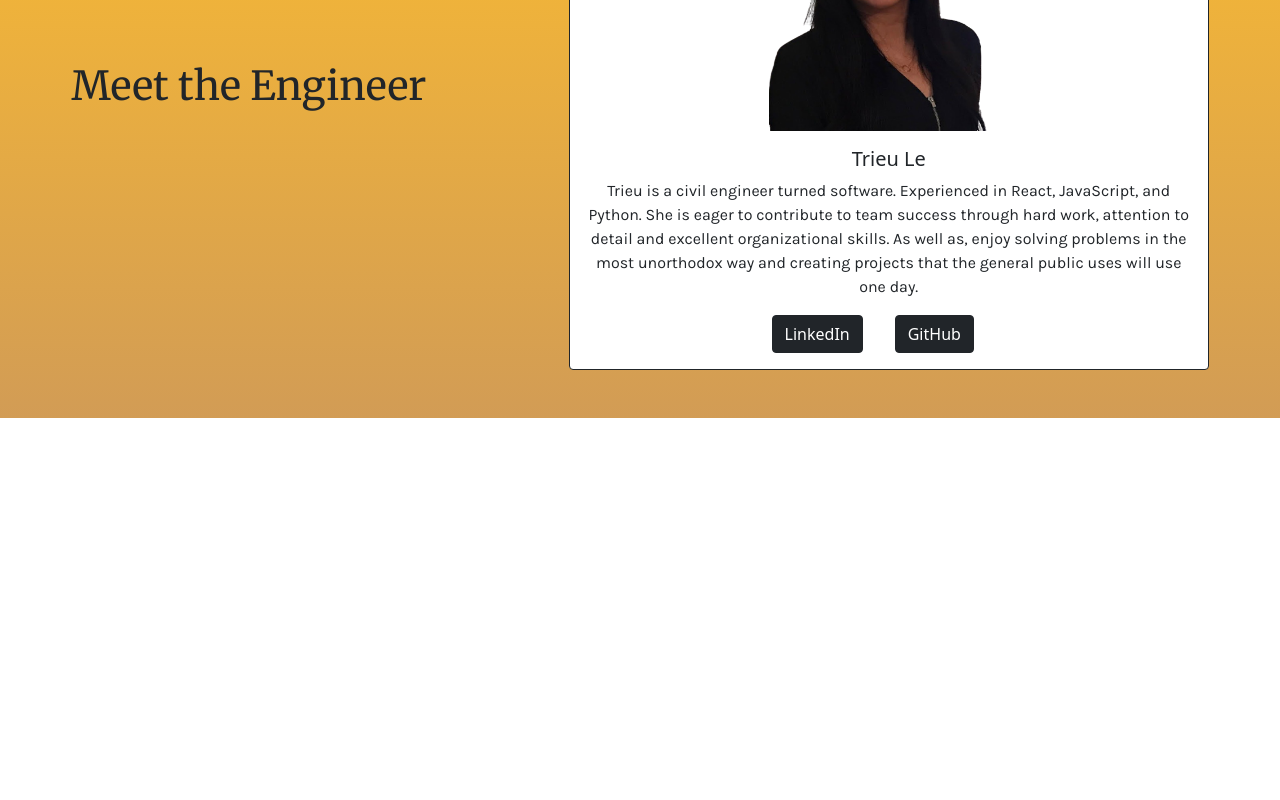
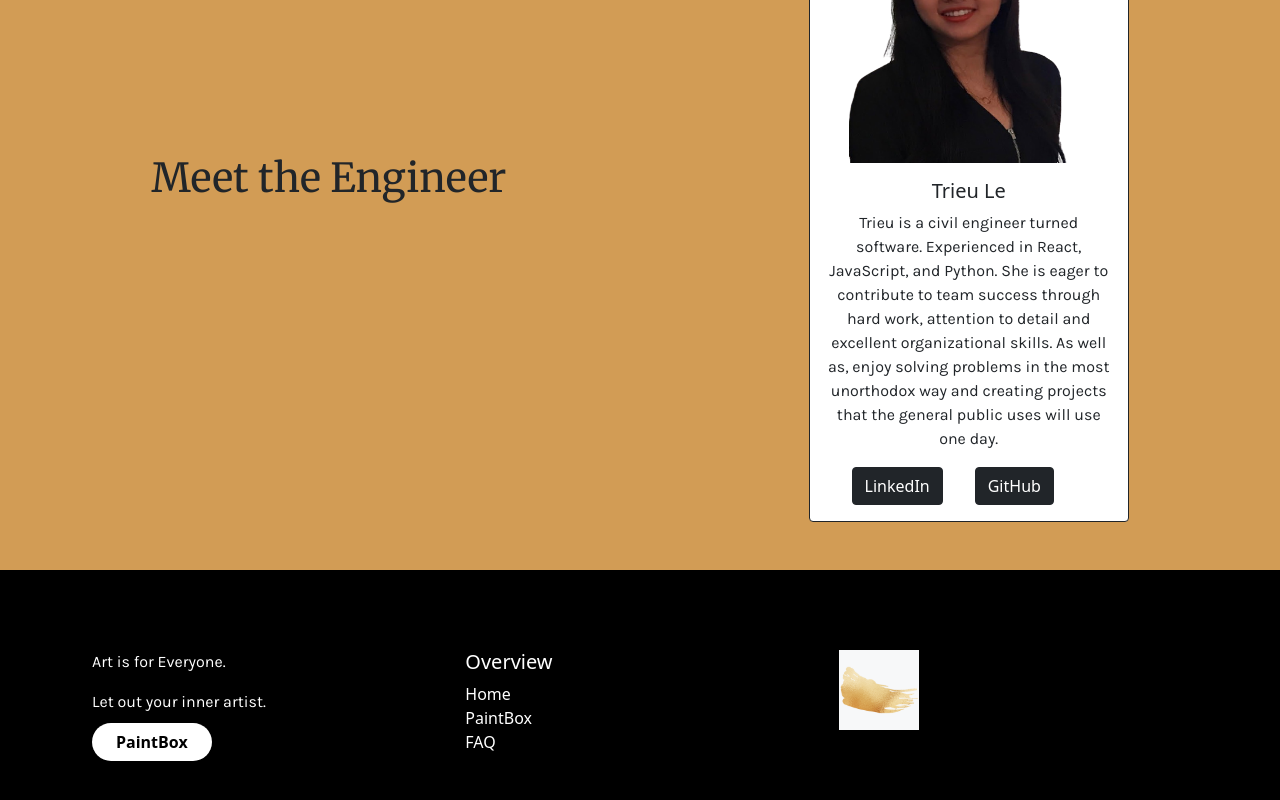
Before and after one commit to trieule50/mARTvelous, a React (Create React App) app: page / in a window 1280 px wide. Shown: the part 1610-2410 px from the top of the page. Before the commit the page ends 2028 px from the top, so only its background shows below. Built offline with nearby package versions, Linux system fonts and the light colour scheme.

Commit message:
Add footer

```diff
--- a/src/App.js
+++ b/src/App.js
@@ -2,6 +2,7 @@ import Navigation from './components/Navigation';
 import Home from './components/Home';
 import FAQ from './components/FAQ';
 import PaintBox from './components/PaintBox';
+import Footer from './components/Footer';
 
 import { Routes, Route} from 'react-router-dom';
 
@@ -16,6 +17,7 @@ function App() {
           <Route path='/' element={<Home/>}/>
         </Routes>
       </main>
+      <Footer/>
     </div>
   );
 }
--- a/src/components/Footer/index.js
+++ b/src/components/Footer/index.js
@@ -0,0 +1,37 @@
+import { Container, Row, Col } from "react-bootstrap";
+import logo from '../../images/paint_logo.png'
+
+const Footer = () =>{
+    return(
+        <div className='main-footer'>
+            <Container>
+                <p className='footNav'>
+                    Art is for Everyone.
+                </p>
+                <p className='footNav'>
+                    Let out your inner artist.
+                </p>
+                <div>
+                    <a href='/paintbox' className='footer-button'>PaintBox</a>
+                </div>
+            </Container>
+           <Container>
+               <h5>Overview</h5>
+               <Row>
+                    <Col><a className='footNav' href='/home'>Home</a></Col>
+               </Row>
+               <Row>
+                    <Col><a className='footNav' href='paintbox'>PaintBox</a></Col>
+               </Row>
+               <Row>
+                    <Col><a className='footNav' href='faq'>FAQ</a></Col>
+               </Row>
+           </Container>
+           <Container>
+                <img style={{width: '5rem'}} src={logo}/>
+           </Container>
+        </div>
+    )
+}
+
+export default Footer;
--- a/src/components/Home/index.js
+++ b/src/components/Home/index.js
@@ -54,7 +54,7 @@ const Home = () =>{
                 <h1>Meet the Engineer</h1>
             </div>
             <div>
-                <Card border='dark' style={{ width: '40rem', textAlign:'center' }}>
+                <Card border='dark' style={{ width: '20rem', textAlign:'center' }}>
                     <Card.Img variant="top" src={trieu} style={{height:'20rem', width:'15rem', margin:'auto'}}/>
                     <Card.Body>
                         <Card.Title>Trieu Le</Card.Title>
--- a/src/index.css
+++ b/src/index.css
@@ -75,6 +75,7 @@
   margin-top: 2rem;
   display: flex;
   justify-content: space-around;
+  flex-wrap: wrap;
 }
 
 h1{
@@ -94,6 +95,11 @@ h3{
   width: 23rem;
 }
 
+.what-is-app-item h1{
+  margin-top: 2rem;
+}
+
+
 ul{
   list-style-type: none;
 }
@@ -110,7 +116,8 @@ li > img{
 .meet-the-engineer{
   display: flex;
   justify-content: space-around;
-  background: linear-gradient(rgb(255, 191, 44), rgb(210, 156, 85));
+  flex-wrap: wrap;
+  background-color:rgb(210, 156, 85);
   padding-top: 3rem;
   padding-bottom: 3rem;
 }
@@ -122,6 +129,31 @@ li > img{
 
 .button{
   margin-right: 2rem;
+}
+
+.main-footer{
+  display: flex;
+  justify-content: space-around;
+  padding: 5rem;
+  background-color: black;
+}
+
+h5{
+  color: white;
+}
+
+.footNav{
+  text-decoration: none;
+  color: white;
+}
+
+.footer-button{
+  background-color: white;
+  padding: .50rem 1.5rem;
+  border-radius: 100px;
+  font-weight: bold;
+  color: black;
+  text-decoration: none;
 }
 
 @media only screen and (max-width: 500px){
```
